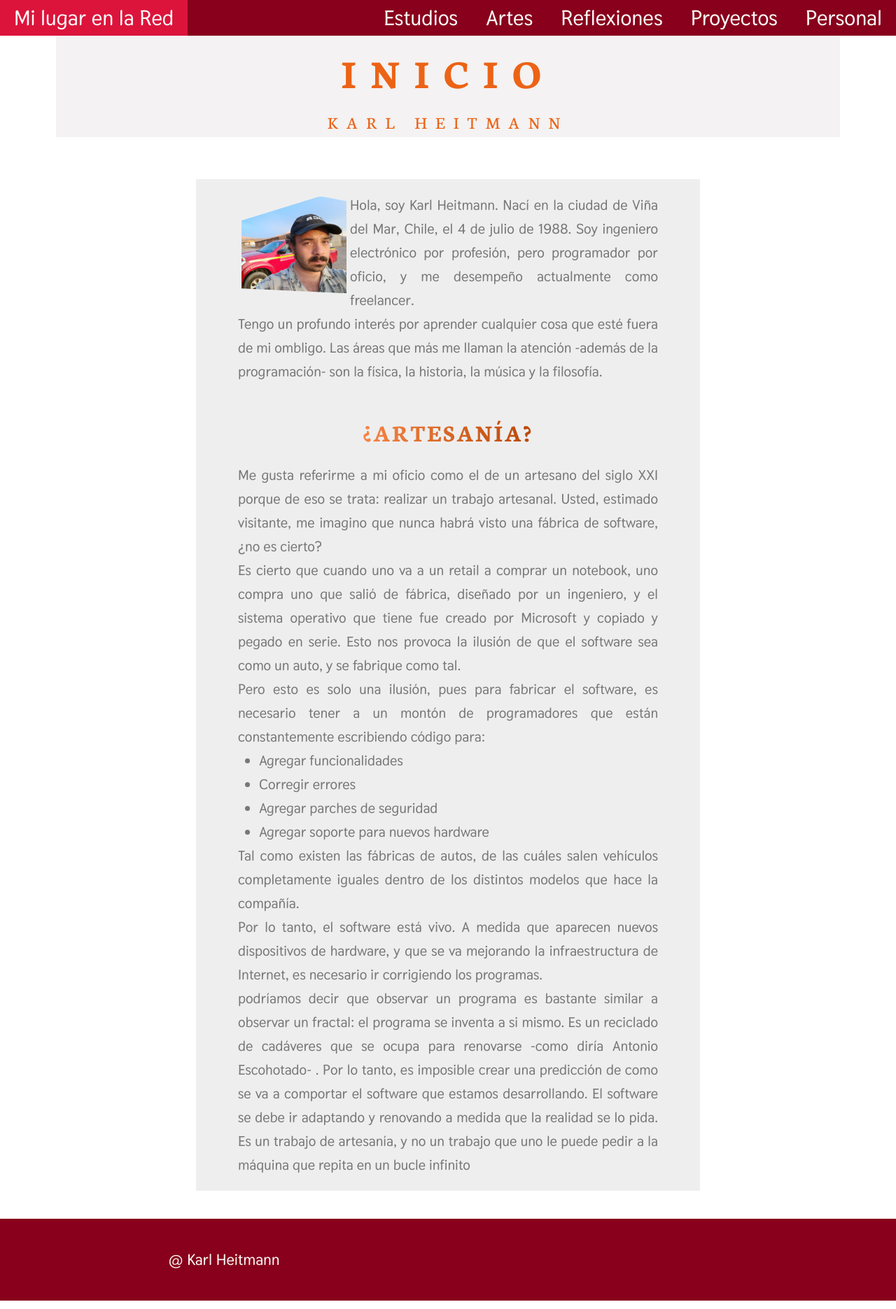
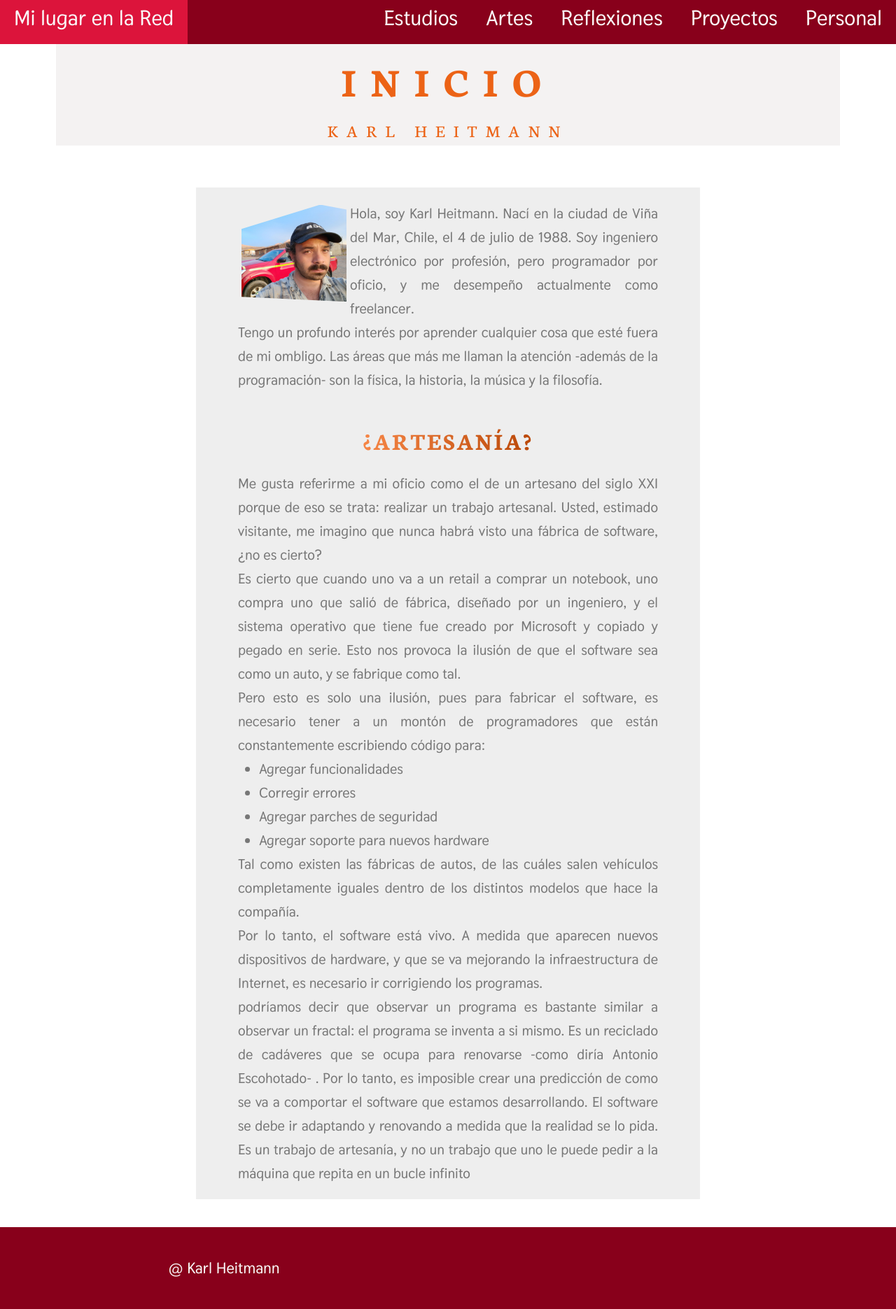
Before and after one commit to KarlHeitmann/karlheitmann_legacy, a Jekyll site: the page built from index.md, in a window 1280 px wide. Shown: the whole page at 70% size. Built offline with Jekyll 4.4.1, drawn with Linux system fonts in a browser that asks for light colours.

Commit message:
ajustado altura del header, relacionado a viewport, y agregado texto a seccion personal

```diff
--- a/_sass/layout/_navigation.scss
+++ b/_sass/layout/_navigation.scss
@@ -7,6 +7,7 @@
   color: var(--color-grey-light-1);
   // color: var(--color-grey-light-1);
 
+  height: 7vh;
   // background-color: var(--color-primary-light-2);
   background-color: var(--color-primary-dark-2);
   // background-color: var(--color-primary);
--- a/sections/personal.html
+++ b/sections/personal.html
@@ -5,4 +5,7 @@
 permalink: /personal
 ---
 
-Personal
+<p>
+  Si bien es cierto que este es mi sitio web personal, y que todos los temas que publico acá son de mi interés, en esta sección encontrarás información personal:
+  en qué país vivo, donde nací, cuántos años tengo, anécdotas y otras cosas relacionadas con mi persona.
+</p>
```
